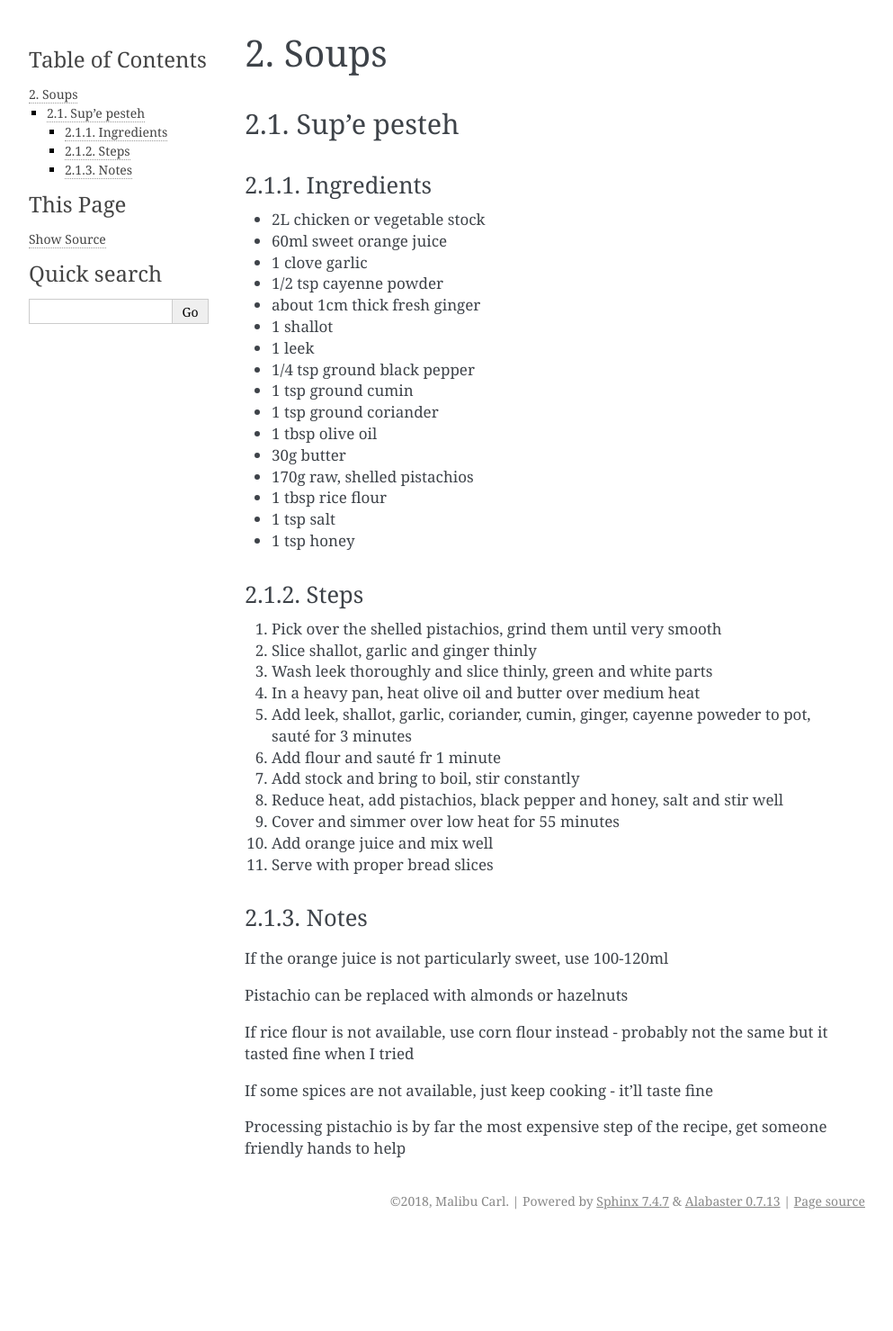
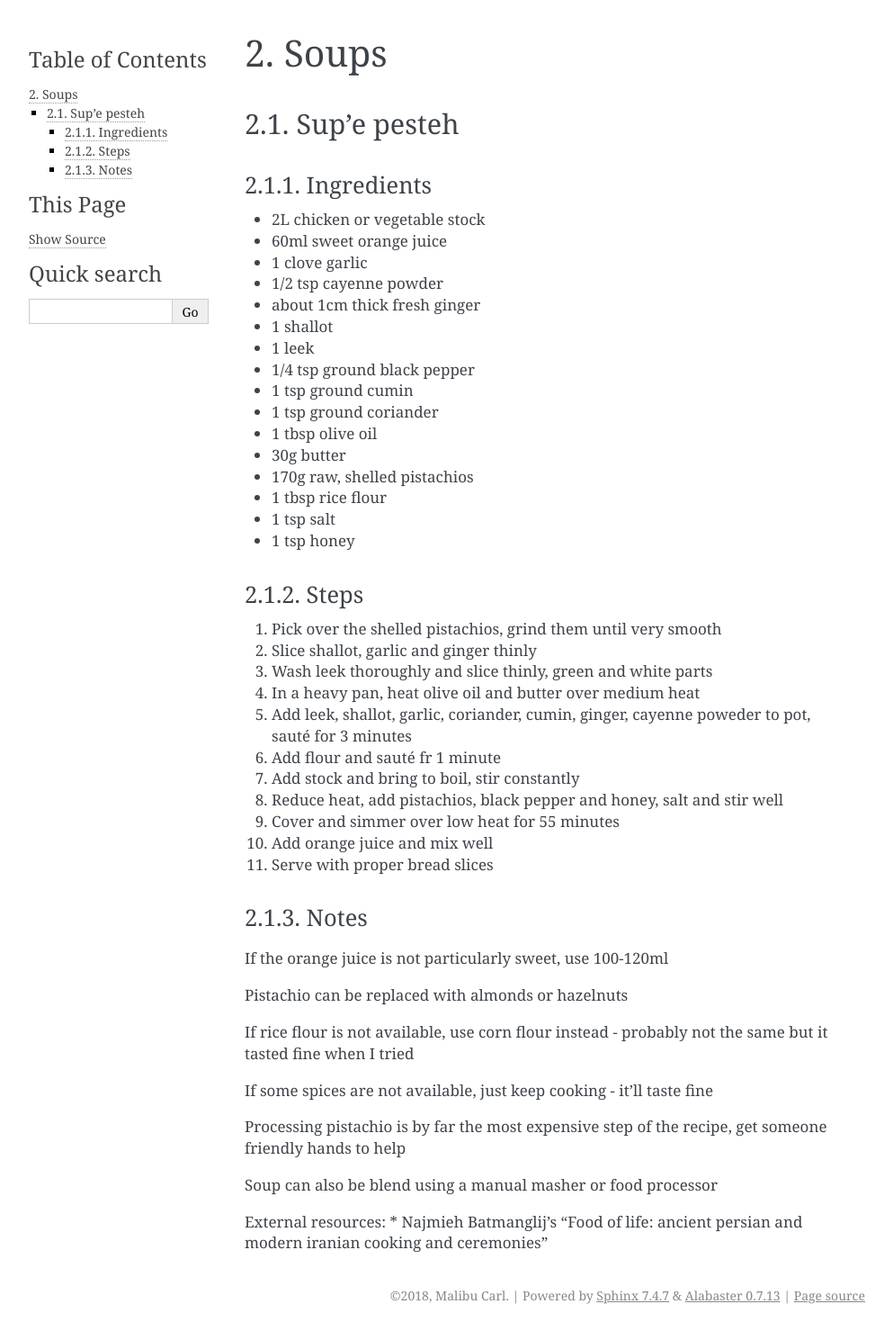
Before and after one commit to paultheweird/malibucooks, a Sphinx documentation site: the page built from docs/recipes/soups.rst, in a window 1280 px wide. Shown: the whole page at 90% size, without its empty margins (148-1141 px from the left). Built offline with Sphinx 7.4.7, drawn with Linux system fonts in a browser that asks for light colours; before the commit the page ends 1374 px from its top, so only the background shows below that.

Commit message:
Update pistachio soup notes

```diff
--- a/docs/recipes/soups.rst
+++ b/docs/recipes/soups.rst
@@ -48,3 +48,8 @@ If rice flour is not available, use corn flour instead - probably not the same b
 If some spices are not available, just keep cooking - it'll taste fine
 
 Processing pistachio is by far the most expensive step of the recipe, get someone friendly hands to help
+
+Soup can also be blend using a manual masher or food processor
+
+External resources:
+* Najmieh Batmanglij's "Food of life: ancient persian and modern iranian cooking and ceremonies"
```
